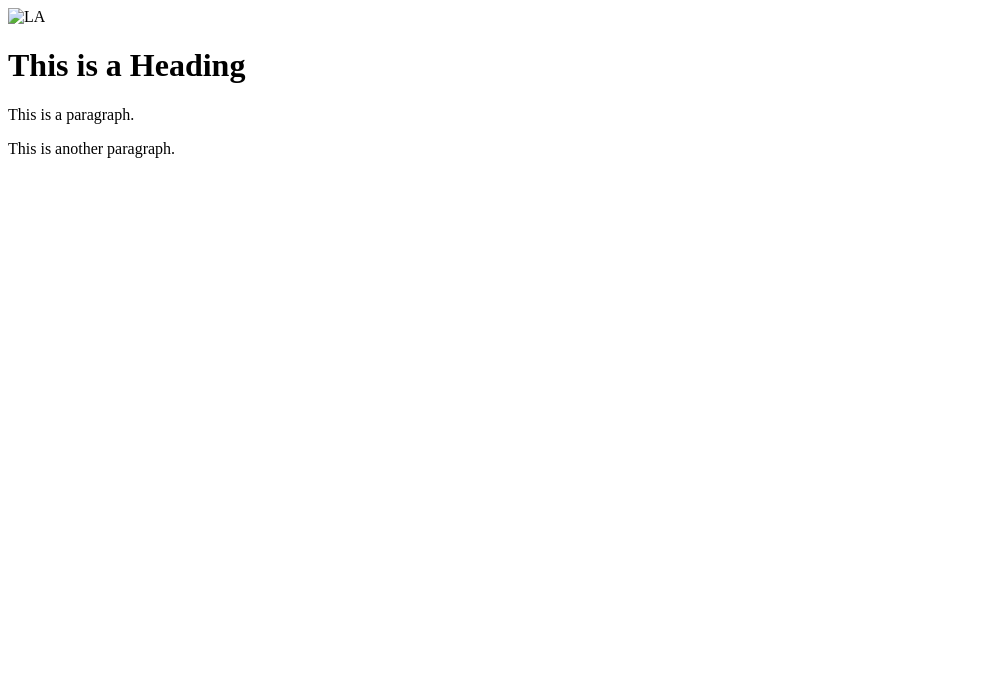
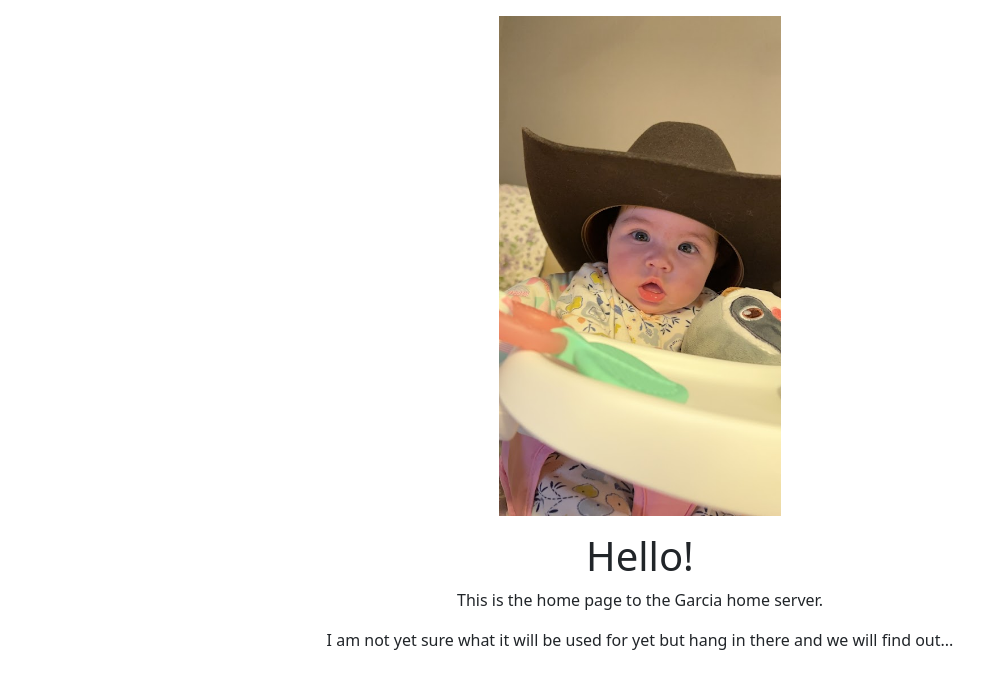
Before and after one commit to nagallegos/home_server, a plain HTML site: page index.html in a window 1280 px wide. Shown: the whole page, without its empty margins (0-1007 px from the left). Drawn offline with nearby package versions, Linux system fonts and the light colour scheme.

Commit message:
Finished the temporary home page

```diff
--- a/index.html
+++ b/index.html
@@ -1,21 +1,22 @@
 <!DOCTYPE html>
 <html lang="en">
-<meta charset="UTF-8">
-<title>Garcia Home Server</title>
-<meta name="viewport" content="width=device-width,initial-scale=1">
-<link rel="stylesheet" href="">
-<style>
-</style>
-<script src=""></script>
-<body>
+  <meta charset="UTF-8">
+  <meta name="viewport" content="width=device-width,initial-scale=1">
+  <title>Garcia Home Server</title>
+  <link href="https://cdn.jsdelivr.net/npm/bootstrap@5.3.2/dist/css/bootstrap.min.css" rel="stylesheet" integrity="sha384-T3c6CoIi6uLrA9TneNEoa7RxnatzjcDSCmG1MXxSR1GAsXEV/Dwwykc2MPK8M2HN" crossorigin="anonymous">
+  <style></style>
+  <body>
+    <div class="d-flex align-items-center justify-content-between flex-column">
+      <div class="d-flex align-content-center m-3">
+        <img src="images/everlee_cowgirl.JPG" alt="everlee_cowgirl" style="height: 500px">
+      </div>
+      <div class="d-flex align-items-center flex-column">
+        <h1>Hello!</h1>
+        <p>This is the home page to the Garcia home server.</p>
+        <p>I am not yet sure what it will be used for yet but hang in there and we will find out...</p>
+      </div>
+    </div>
 
-<img src="images/everlee_cowgirl.JPGf" alt="LA" style="width:100%">
-
-<div class="">
- <h1>This is a Heading</h1>
- <p>This is a paragraph.</p>
- <p>This is another paragraph.</p>
-</div>
-
-</body>
+    <script src="https://cdn.jsdelivr.net/npm/bootstrap@5.3.2/dist/js/bootstrap.bundle.min.js" integrity="sha384-C6RzsynM9kWDrMNeT87bh95OGNyZPhcTNXj1NW7RuBCsyN/o0jlpcV8Qyq46cDfL" crossorigin="anonymous"></script>
+  </body>
 </html>
```
